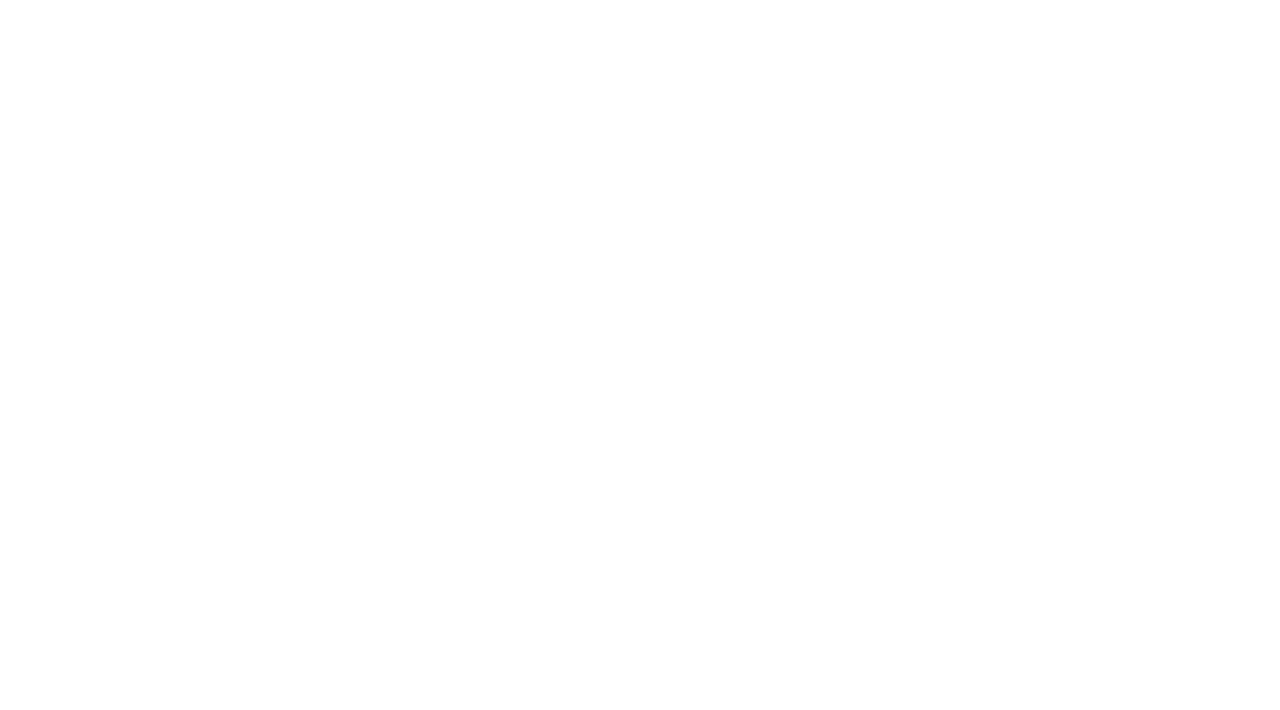
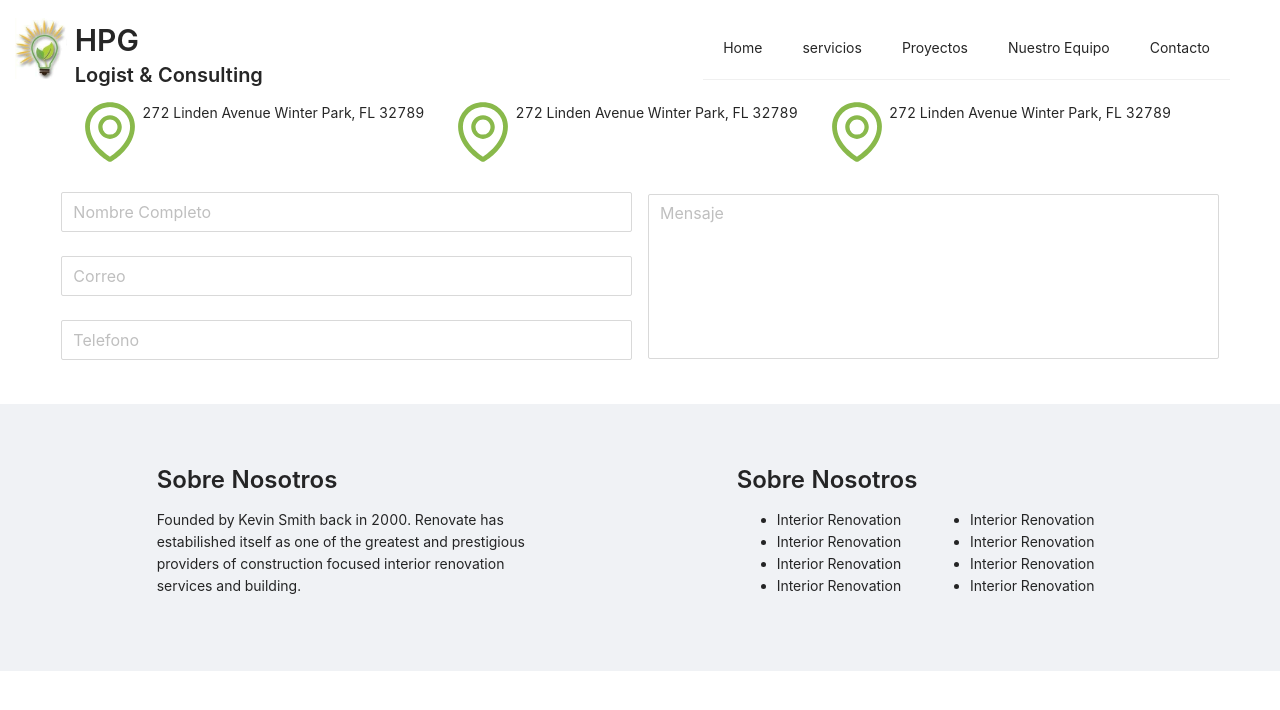
Before and after one commit to meiserBGamboa/empren-hpg, a React (Create React App) app: page /contact in a window 1280 px wide. Before the commit this address had no page. Shown: the top 710 px of the page. Built offline with nearby package versions, Linux system fonts and the light colour scheme; the HTML template or start-up script is replaced by a standard one.

Commit message:
add services and contact

```diff
--- a/src/components/SectionServices/index.js
+++ b/src/components/SectionServices/index.js
@@ -1,10 +1,16 @@
 import { Button, Col, Row, Typography } from "antd"
 import React from "react"
+import { useNavigate } from "react-router-dom"
 import SectionItemService from "./SectionItemService"
 
 const { Title } = Typography
 
 const SectionServices = ({info, dataService}) => {
+	let navigate = useNavigate()
+    const sendService = () => {
+        (info.link) ? navigate(info.link) : navigate('#')
+    }
+
     return (
         <Row
             gutter={16}
@@ -23,7 +29,7 @@ const SectionServices = ({info, dataService}) => {
                 xs={24}
                 sm={16}
                 ls={12}
-                xl={10}
+                xl={11}
                 style={{textAlign: 'center', marginBottom: '25px'}}
             >
                 <p>{info.description}</p>
@@ -32,7 +38,7 @@ const SectionServices = ({info, dataService}) => {
                 xs={22}
                 sm={22}
                 ls={16}
-                xl={14}
+                xl={16}
                 style={{textAlign: 'center'}}
             >
                 <Row align='middle' justify='center' >
@@ -50,8 +56,8 @@ const SectionServices = ({info, dataService}) => {
                     : <></> }
                 </Row>
             </Col>
-            <Col span={24} >
-                <Button >Ver Servicios</Button>
+            <Col span={24} style={{textAlign: 'center', marginTop: 10, marginBottom: 10 }} >
+                <Button type="primary" size="large" shape="round" onClick={sendService} >{info.labelLink}</Button>
             </Col>
         </Row>
     )
--- /dev/null
+++ b/src/pages/Contact/index.js
@@ -0,0 +1,86 @@
+import { Col, Form, Input, Row } from "antd"
+import { EnvironmentOutlined } from '@ant-design/icons'
+import React from "react"
+
+const { TextArea } = Input
+
+const Contact = () => {
+    return (
+        <>
+            <Row align="middle" justify='center' style={{background: '#FFF'}} >
+                <Col span={7} >
+                    <Row >
+                        <Col span={4} >
+                            <EnvironmentOutlined style={{ fontSize: '60px', color: '#89B94B' }} />
+                        </Col>
+                        <Col span={20} >
+                            <p >272 Linden Avenue Winter Park, FL 32789</p>
+                        </Col>
+                    </Row>
+                </Col>
+                <Col span={7} >
+                    <Row >
+                        <Col span={4} >
+                            <EnvironmentOutlined style={{ fontSize: '60px', color: '#89B94B' }} />
+                        </Col>
+                        <Col span={20} >
+                            <p >272 Linden Avenue Winter Park, FL 32789</p>
+                        </Col>
+                    </Row>
+                </Col>
+                <Col span={7} >
+                    <Row >
+                        <Col span={4} >
+                            <EnvironmentOutlined style={{ fontSize: '60px', color: '#89B94B' }} />
+                        </Col>
+                        <Col span={20} >
+                            <p >272 Linden Avenue Winter Park, FL 32789</p>
+                        </Col>
+                    </Row>
+                </Col>
+            </Row>
+            <Form >
+                <Row align="middle" justify='center' gutter={16} style={{background: '#FFF', marginLeft: 0, marginRight: 0, paddingTop: 30, paddingBottom: 20}} >
+                    <Col span={11} >
+                        <Form.Item
+                            name='name'
+                        >
+                            <Input
+                                size='large'
+                                placeholder='Nombre Completo'
+                            />
+                        </Form.Item>
+                        <Form.Item
+                            name='email'
+                        >
+                            <Input
+                                size='large'
+                                placeholder='Correo'
+                            />
+                        </Form.Item>
+                        <Form.Item
+                            name='phone'
+                        >
+                            <Input
+                                size='large'
+                                placeholder='Telefono'
+                            />
+                        </Form.Item>
+                    </Col>
+                    <Col span={11} >
+                        <Form.Item
+                            name='phone'
+                        >
+                            <TextArea autoSize={{ minRows: 6, maxRows: 6 }}
+                                size='large'
+                                placeholder='Mensaje'
+                            />
+                        </Form.Item>
+                    </Col>
+                </Row>
+            </Form>
+        </>
+    )
+}
+
+export default Contact
--- a/src/pages/Home/index.js
+++ b/src/pages/Home/index.js
@@ -26,7 +26,9 @@ const dataBanner = [
 const dataService = {
     info: {
         title: 'Nuestros Servicios',
-        description: 'With over 15 years experience and real focus on customer satisfaction, you can rely on us for your next renovation, driveway sett or home repair. We provide a professional service for private and commercial customers.'
+        description: 'With over 15 years experience and real focus on customer satisfaction, you can rely on us for your next renovation, driveway sett or home repair. We provide a professional service for private and commercial customers.',
+        link: '/services',
+        labelLink: 'Ver Todo'
     },
     items: [
         {
--- /dev/null
+++ b/src/pages/Services/index.js
@@ -0,0 +1,74 @@
+import { Col, Row, Typography } from "antd"
+import React from "react"
+
+import service1 from '../../assets/images/image_05.jpg'
+import './service.css'
+
+const { Title } = Typography
+
+const dataServices = [
+    {
+        image: service1,
+        title: 'Interior Renovation',
+        description: 'We can help you bring new life to existing rooms and develop unused spaces.'
+    },
+    {
+        image: service1,
+        title: 'Design and build',
+        description: 'We can help you bring new life to existing rooms and develop unused spaces.'
+    },
+    {
+        image: service1,
+        title: 'Interior Renovation',
+        description: 'We can help you bring new life to existing rooms and develop unused spaces.'
+    },
+    {
+        image: service1,
+        title: 'Interior Renovation',
+        description: 'We can help you bring new life to existing rooms and develop unused spaces.'
+    },
+]
+
+const Services = () => {
+    return (
+        <>
+            <Row style={{paddingTop: 30,paddingBottom: 10, paddingLeft: 30, paddingRight: 30}} >
+                <Col span={24} >
+                    <Title level={2} >Nuestros Servicios</Title>
+                </Col>
+            </Row>
+            <Row style={{paddingTop: 60, paddingBottom: 60, background: '#FFF'}} >
+                <Row  align='middle' justify='center' >
+                    <Col span={18} >
+                        <Row>
+                            {(dataServices)
+                            ?
+                                dataServices.map((itm) => {
+                                    return (
+                                        <Col span={8} >
+                                            <Row >
+                                                <div style={{width: '100%', marginBottom: 20}} >
+                                                    <img alt='arq1' src={itm.image} style={{width: '100%'}} />
+                                                </div>
+                                                <Col span={24} >
+                                                    <Title level={3} style={{textAlign: 'center'}} className='title-service' >{itm.title}</Title>
+                                                </Col>
+                                                <Col span={24} style={{paddingTop: 20, paddingBottom: 20, paddingLeft: 15, paddingRight: 15 }} >
+                                                    <p style={{textAlign: 'center'}} >{itm.description}</p>
+                                                </Col>
+                                            </Row>
+                                        </Col>
+                                    )
+                                })
+                            :
+                                <></>
+                            }
+                        </Row>
+                    </Col>
+                </Row>
+            </Row>
+        </>
+    )
+}
+
+export default Services
--- /dev/null
+++ b/src/pages/Services/service.css
@@ -0,0 +1,10 @@
+.title-service::after {
+    display: block;
+    content: "";
+    background: #F4BC16;
+    width: 40px;
+    height: 2px;
+    margin-top: 23px;
+    margin-left: auto;
+    margin-right: auto;
+}
--- a/src/routes/AppRouter.js
+++ b/src/routes/AppRouter.js
@@ -1,7 +1,9 @@
 import React from "react"
 import { BrowserRouter, Route, Routes } from "react-router-dom"
+import Contact from "../pages/Contact"
 
 import Home from "../pages/Home"
+import Services from "../pages/Services"
 import Team from "../pages/Team"
 import DashboardRoutes from "./DashboardRoutes"
 import PublicRouter from "./PublicRouter"
@@ -12,7 +14,10 @@ const AppRouter = () => {
             <Routes>
                 <Route exact path='/' element = {<PublicRouter component={<DashboardRoutes />} />} >
                     <Route exact path='/' element={<Home />} />
+                    <Route exact path='/services' element={<Services />} />
+                    <Route exact path='/project' element={<Home />} />
                     <Route exact path='/team' element={<Team />} />
+                    <Route exact path='/contact' element={<Contact />} />
                 </Route>
             </Routes>
         </BrowserRouter>
```
